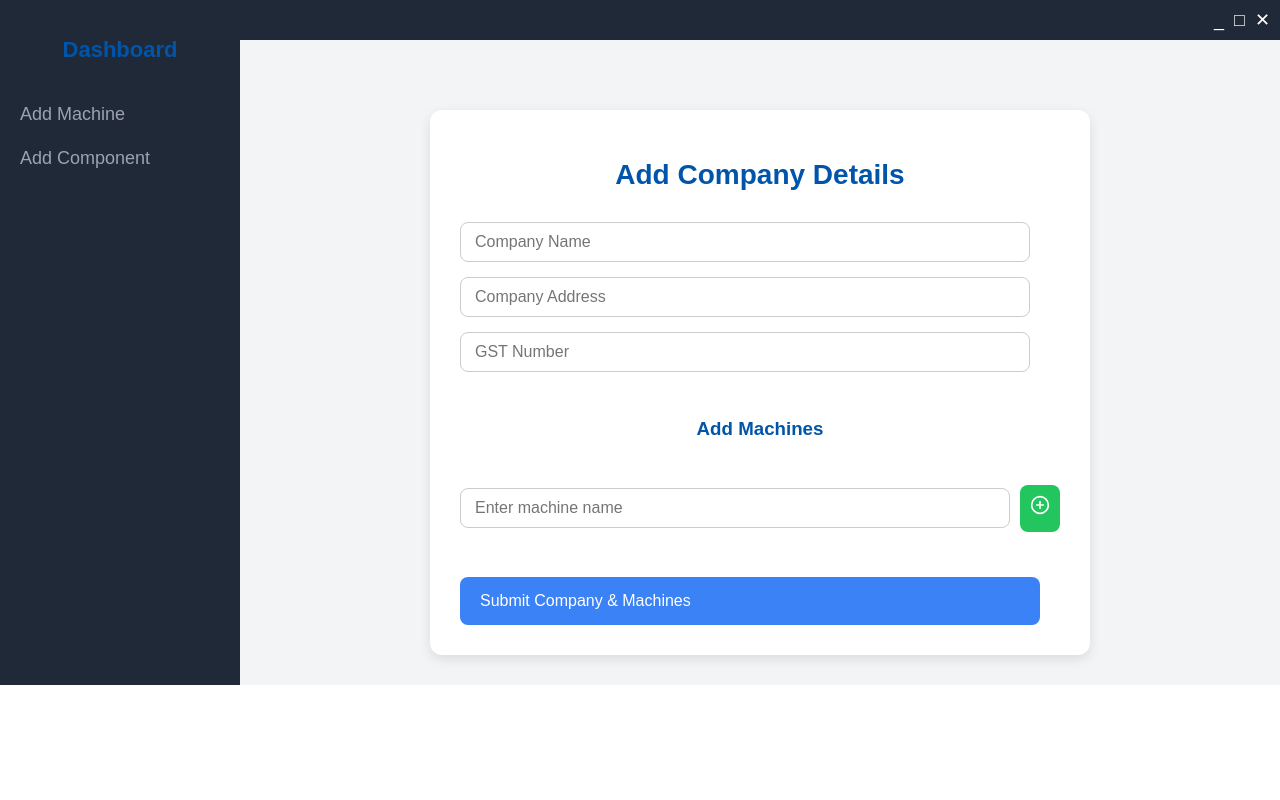
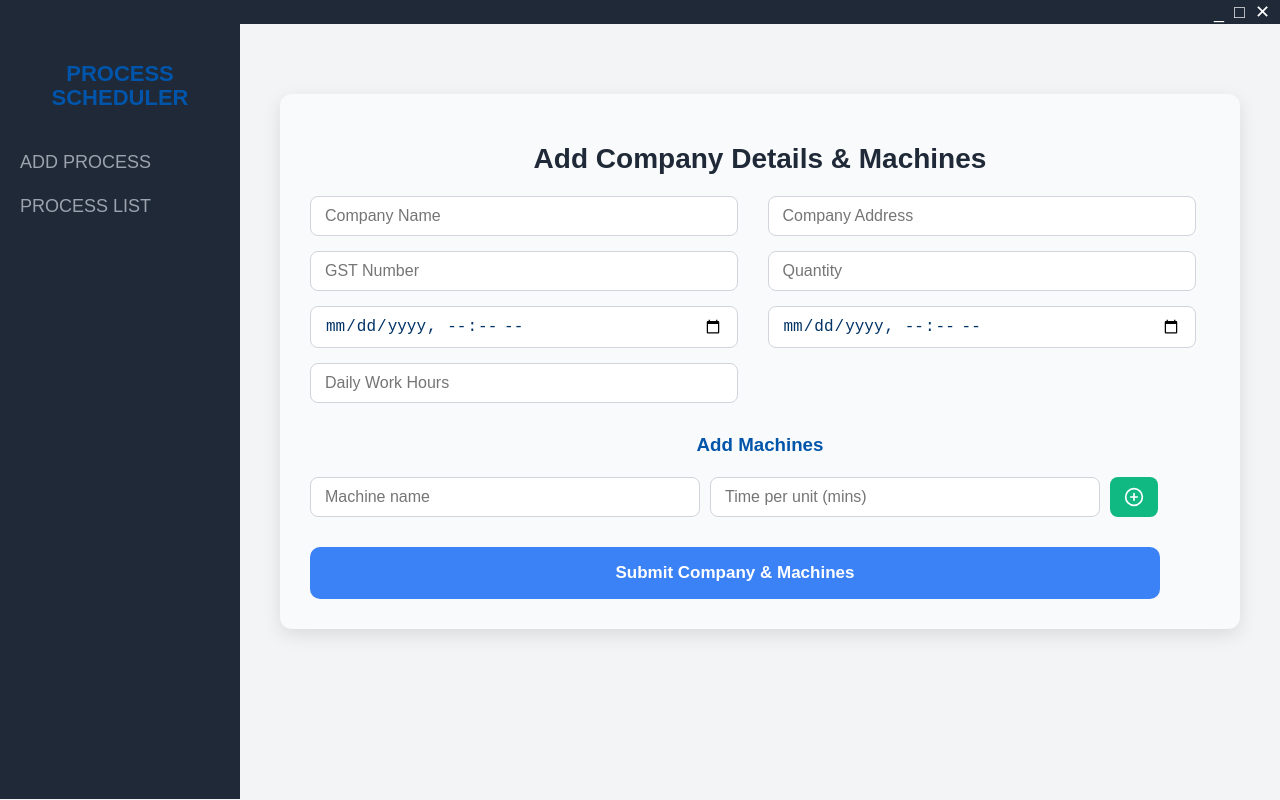
Before and after one commit to MIthunvasanth/wms-jsx, a React (Vite) app: page /add-machine in a window 1280 px wide. Built offline with nearby package versions, Linux system fonts and the light colour scheme.

Commit message:
changse in ui

```diff
--- a/src/ui/App.css
+++ b/src/ui/App.css
@@ -2,6 +2,8 @@
   display: flex;
   max-height: 100vh;
   font-family: 'Poppins', sans-serif;
+  flex-direction: column;
+  overflow-y: hidden;
 }
 
 .sidebar {
@@ -12,6 +14,7 @@
   display: flex;
   flex-direction: column;
   gap: 20px;
+  height: calc(100vh - 65px);
 }
 
 .sidebar h2 {
@@ -35,7 +38,7 @@
 .right-section {
   flex: 1;
   display: flex;
-  flex-direction: column;
+  flex-direction: row;
   background-color: #f3f4f6;
 }
 
@@ -67,6 +70,6 @@
 .main-content {
   flex: 1;
   padding: 30px;
-  overflow-y: scroll;
-  max-height: 90vh;
+    overflow-y: scroll;
+  height: calc(100vh - 60px);
 }
--- a/src/ui/App.jsx
+++ b/src/ui/App.jsx
@@ -2,18 +2,21 @@ import "./App.css";
 import { BrowserRouter as Router, Routes, Route, Link } from "react-router-dom";
 import AddMachine from "./component/addMachine";
 import AddComponent from "./component/addComponent";
+import CompanyList from "./component/Comapnylist";
 
 function App() {
   return (
     <Router>
       <div className='App'>
-        <Sidebar />
+        <Header />
+
         <div className='right-section'>
-          <Header />
+          <Sidebar />
           <div className='main-content'>
             <Routes>
               <Route path='/add-machine' element={<AddMachine />} />
               <Route path='/add-component' element={<AddComponent />} />
+              <Route path='/list-comapany' element={<CompanyList />} />
             </Routes>
           </div>
         </div>
@@ -25,12 +28,15 @@ function App() {
 function Sidebar() {
   return (
     <div className='sidebar'>
-      <h2>Dashboard</h2>
+      <h2>PROCESS SCHEDULER</h2>
       <Link to='/add-machine' className='sidebar-link'>
-        Add Machine
+        ADD PROCESS
       </Link>
-      <Link to='/add-component' className='sidebar-link'>
+      {/* <Link to='/add-component' className='sidebar-link'>
         Add Component
+      </Link> */}
+      <Link to='/list-comapany' className='sidebar-link'>
+        PROCESS LIST
       </Link>
     </div>
   );
--- /dev/null
+++ b/src/ui/component/Comapnylist.jsx
@@ -0,0 +1,72 @@
+import React, { useEffect, useState } from "react";
+import "../style/companylist.css";
+
+const CompanyList = () => {
+  const [companies, setCompanies] = useState([]);
+  const [loading, setLoading] = useState(true);
+  const [error, setError] = useState(null);
+
+  useEffect(() => {
+    window.machineAPI
+      .getCompanies()
+      .then((data) => {
+        setCompanies(data);
+      })
+      .catch(() => {
+        setError("Failed to fetch companies data.");
+      })
+      .finally(() => {
+        setLoading(false);
+      });
+  }, []);
+
+  if (loading) return <div className='loading'>Loading...</div>;
+  if (error) return <div className='error'>{error}</div>;
+
+  return (
+    <div className='company-list'>
+      {companies &&
+        companies?.map((company, index) => (
+          <div key={index} className='company-card'>
+            <h2>{company?.name}</h2>
+            <p>
+              <strong>Address:</strong> {company?.address}
+            </p>
+            {/* <p>
+            <strong>GST:</strong> {company.gst}
+          </p>
+          <p>
+            <strong>Quantity:</strong> {company.quantity}
+          </p> */}
+            <p>
+              <strong>Start:</strong>{" "}
+              {new Date(company?.startDateTime).toLocaleString()}
+            </p>
+            <p>
+              <strong>End:</strong>{" "}
+              {new Date(company?.endDateTime).toLocaleString()}
+            </p>
+            <p>
+              <strong>Daily Hours:</strong> {company?.dailyHours}
+            </p>
+
+            {/* <div className='machine-section'>
+            <h4>Machines:</h4>
+            {company.machines.map((machine, idx) => (
+              <div key={idx} className='machine-item'>
+                <p>
+                  <strong>Name:</strong> {machine.name}
+                </p>
+                <p>
+                  <strong>Time per Unit:</strong> {machine.timePerUnit}
+                </p>
+              </div>
+            ))}
+          </div> */}
+          </div>
+        ))}
+    </div>
+  );
+};
+
+export default CompanyList;
--- a/src/ui/component/addMachine.jsx
+++ b/src/ui/component/addMachine.jsx
@@ -6,15 +6,29 @@ function AddMachine() {
     name: "",
     address: "",
     gst: "",
+    quantity: "",
+    startDateTime: "",
+    endDateTime: "",
+    dailyHours: "",
   });
 
   const [machineName, setMachineName] = useState("");
+  const [timePerUnit, setTimePerUnit] = useState("");
   const [machines, setMachines] = useState([]);
 
   const handleAddMachine = () => {
-    if (machineName.trim()) {
-      setMachines((prev) => [...prev, machineName.trim()]);
+    if (machineName.trim() && timePerUnit.trim() && parseInt(timePerUnit) > 0) {
+      setMachines((prev) => [
+        ...prev,
+        {
+          name: machineName.trim(),
+          timePerUnit: parseInt(timePerUnit),
+        },
+      ]);
       setMachineName("");
+      setTimePerUnit("");
+    } else {
+      alert("Enter valid machine name and time (in minutes).");
     }
   };
 
@@ -22,31 +36,58 @@ function AddMachine() {
     setMachines((prev) => prev.filter((_, index) => index !== indexToDelete));
   };
 
+  function generateUniqueId(length = 10) {
+    const chars =
+      "ABCDEFGHIJKLMNOPQRSTUVWXYZabcdefghijklmnopqrstuvwxyz0123456789";
+    let result = "";
+    for (let i = 0; i < length; i++) {
+      result += chars.charAt(Math.floor(Math.random() * chars.length));
+    }
+    return result;
+  }
+
   const handleSubmit = async () => {
+    const { name, address, gst, startDateTime, endDateTime, dailyHours } =
+      company;
     if (
-      company.name.trim() &&
-      company.address.trim() &&
-      company.gst.trim() &&
+      name.trim() &&
+      address.trim() &&
+      gst.trim() &&
+      startDateTime &&
+      endDateTime &&
+      dailyHours &&
       machines.length > 0
     ) {
-      const companyData = { ...company, machines };
+      const companyData = { id: generateUniqueId(), ...company, machines };
       try {
         const response = await window.machineAPI.saveMachine(companyData);
         console.log("Save response:", response);
+        alert("Company and machines saved successfully!");
       } catch (error) {
         console.error("Error during submission:", error);
+        alert("Error during submission.");
       }
-      setCompany({ name: "", address: "", gst: "" });
+
+      setCompany({
+        name: "",
+        address: "",
+        gst: "",
+        quantity: "",
+        startDateTime: "",
+        endDateTime: "",
+        dailyHours: "",
+      });
       setMachines([]);
     } else {
-      alert("Please fill all company details and add at least one machine.");
+      alert("Please fill all fields and add at least one machine.");
     }
   };
 
   return (
-    <div className='add-machine-container' style={styles.container}>
-      <h2 style={styles.heading}>Add Company Details</h2>
+    <div style={styles.container}>
+      <h2 style={styles.heading}>Add Company Details & Machines</h2>
 
+      <div style={styles.formGrid}>
         <input
           type='text'
           value={company.name}
@@ -68,6 +109,41 @@ function AddMachine() {
           onChange={(e) => setCompany({ ...company, gst: e.target.value })}
           style={styles.input}
         />
+        <input
+          type='text'
+          value={company.quantity}
+          placeholder='Quantity'
+          onChange={(e) => setCompany({ ...company, quantity: e.target.value })}
+          style={styles.input}
+        />
+        <input
+          type='datetime-local'
+          value={company.startDateTime}
+          onChange={(e) =>
+            setCompany({ ...company, startDateTime: e.target.value })
+          }
+          style={styles.input}
+        />
+        <input
+          type='datetime-local'
+          value={company.endDateTime}
+          onChange={(e) =>
+            setCompany({ ...company, endDateTime: e.target.value })
+          }
+          style={styles.input}
+        />
+        <input
+          type='number'
+          min='1'
+          max='24'
+          value={company.dailyHours}
+          placeholder='Daily Work Hours'
+          onChange={(e) =>
+            setCompany({ ...company, dailyHours: e.target.value })
+          }
+          style={styles.input}
+        />
+      </div>
 
       <h3 style={{ marginTop: "30px" }}>Add Machines</h3>
 
@@ -75,9 +151,17 @@ function AddMachine() {
         <input
           type='text'
           value={machineName}
-          placeholder='Enter machine name'
+          placeholder='Machine name'
           onChange={(e) => setMachineName(e.target.value)}
-          style={styles.input}
+          style={{ ...styles.input, width: "40%" }}
+        />
+        <input
+          type='number'
+          min='1'
+          value={timePerUnit}
+          placeholder='Time per unit (mins)'
+          onChange={(e) => setTimePerUnit(e.target.value)}
+          style={{ ...styles.input, width: "40%" }}
         />
         <button onClick={handleAddMachine} style={styles.addButton}>
           <PlusCircle size={20} />
@@ -85,12 +169,12 @@ function AddMachine() {
       </div>
 
       {machines.length > 0 && (
-        <div style={{ marginTop: "20px" }}>
         <table style={styles.table}>
           <thead>
             <tr>
               <th style={styles.tableHeader}>#</th>
               <th style={styles.tableHeader}>Machine Name</th>
+              <th style={styles.tableHeader}>Time/Unit (mins)</th>
               <th style={styles.tableHeader}>Actions</th>
             </tr>
           </thead>
@@ -98,7 +182,8 @@ function AddMachine() {
             {machines.map((machine, index) => (
               <tr key={index} style={styles.tableRow}>
                 <td style={styles.tableCell}>{index + 1}</td>
-                  <td style={styles.tableCell}>{machine}</td>
+                <td style={styles.tableCell}>{machine.name}</td>
+                <td style={styles.tableCell}>{machine.timePerUnit}</td>
                 <td style={styles.tableCell}>
                   <button
                     onClick={() => handleDeleteMachine(index)}
@@ -111,7 +196,6 @@ function AddMachine() {
             ))}
           </tbody>
         </table>
-        </div>
       )}
 
       <button onClick={handleSubmit} style={styles.submitButton}>
@@ -120,67 +204,80 @@ function AddMachine() {
     </div>
   );
 }
+
 const styles = {
   container: {
     padding: "30px",
-    maxWidth: "600px",
-    margin: "0 auto",
-    background: "#ffffff",
+    maxWidth: "900px",
+    margin: "40px auto",
+    background: "#f9fafb",
     borderRadius: "12px",
-    boxShadow: "0 4px 12px rgba(0,0,0,0.1)",
-    marginTop: "40px",
+    boxShadow: "0 6px 18px rgba(0,0,0,0.1)",
   },
   heading: {
-    marginBottom: "20px",
+    marginBottom: "25px",
     fontSize: "28px",
-    fontWeight: "bold",
+    fontWeight: "700",
+    textAlign: "center",
+    color: "#1f2937",
+  },
+  formGrid: {
+    display: "grid",
+    gridTemplateColumns: "1fr 1fr",
+    gap: "15px",
   },
   input: {
-    width: "90%",
     padding: "10px 14px",
     borderRadius: "8px",
-    border: "1px solid #ccc",
+    border: "1px solid #d1d5db",
     fontSize: "16px",
     outline: "none",
-    backgroundColor: "white",
+    backgroundColor: "#ffffff",
+    width: "90%",
   },
   addMachineRow: {
     display: "flex",
     alignItems: "center",
     gap: "10px",
-    marginTop: "10px",
+    marginTop: "20px",
+    flexWrap: "wrap",
   },
   addButton: {
-    backgroundColor: "#22c55e",
+    backgroundColor: "#10b981",
     color: "white",
     border: "none",
-    padding: "10px",
+    padding: "10px 14px",
     borderRadius: "8px",
     cursor: "pointer",
+    display: "flex",
+    alignItems: "center",
   },
   table: {
     width: "100%",
     borderCollapse: "collapse",
-    marginTop: "10px",
+    marginTop: "25px",
   },
   tableHeader: {
-    backgroundColor: "#f3f4f6",
-    padding: "10px",
+    backgroundColor: "#e5e7eb",
+    padding: "12px",
     textAlign: "left",
-    fontWeight: "bold",
+    fontWeight: "600",
     fontSize: "16px",
+    color: "#111827",
   },
   tableRow: {
-    borderBottom: "1px solid #e5e7eb",
+    borderBottom: "1px solid #d1d5db",
+    color: "black",
   },
   tableCell: {
-    padding: "10px",
+    padding: "12px",
+    fontSize: "15px",
   },
   deleteButton: {
     backgroundColor: "#ef4444",
     color: "white",
     border: "none",
-    padding: "6px 8px",
+    padding: "6px 10px",
     borderRadius: "6px",
     cursor: "pointer",
   },
@@ -189,11 +286,13 @@ const styles = {
     background: "#3b82f6",
     color: "white",
     border: "none",
-    padding: "12px 20px",
-    borderRadius: "8px",
-    fontSize: "16px",
+    padding: "14px 20px",
+    borderRadius: "10px",
+    fontSize: "17px",
+    fontWeight: "600",
     cursor: "pointer",
     width: "90%",
+    textAlign: "center",
   },
 };
 
--- a/src/ui/style/addmachine.css
+++ b/src/ui/style/addmachine.css
@@ -7,6 +7,7 @@
     border-radius: 12px;
     box-shadow: 0px 8px 24px rgba(0, 0, 255, 0.1);
     color: #003366;
+    height: 100%;
 }
 
 h2,
@@ -60,7 +61,7 @@ select:focus {
 
 /* AddMachine.css */
 .add-machine-container {
-    max-width: 400px;
+
     margin: 40px auto;
     padding: 20px;
     background: #ffffff;
@@ -70,6 +71,7 @@ select:focus {
     display: flex;
     flex-direction: column;
     gap: 15px;
+
 }
 
 .add-machine-container input {
```
Also changed, not shown: src/electron/main.ts (+18 -7 lines), src/ui/style/companylist.css (added, +38 -0 lines), src/electron/preload.cts. Lines whose indentation alone changed are shown as unchanged.
